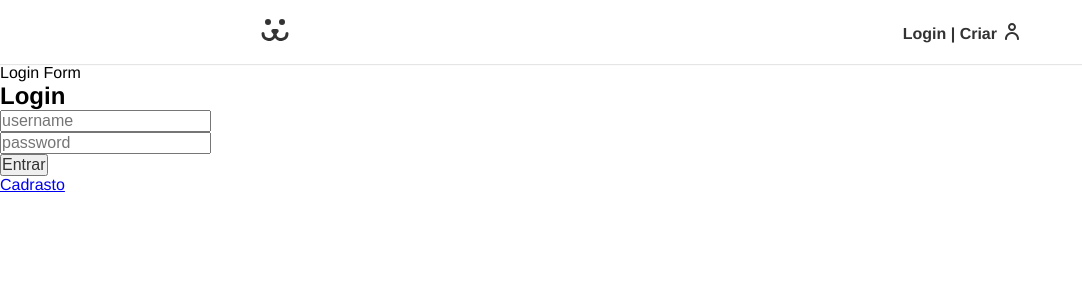
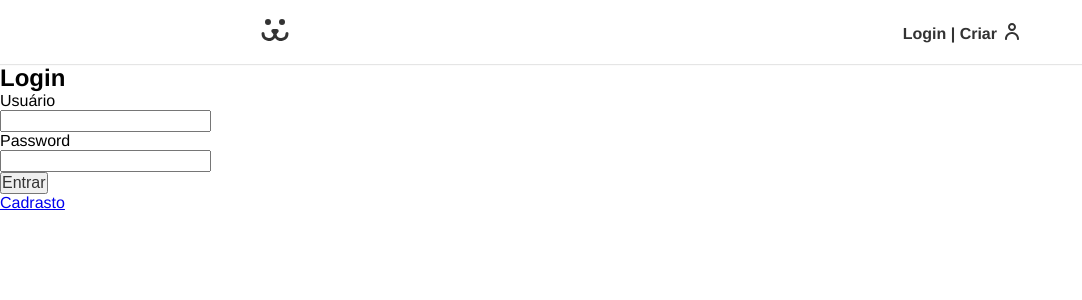
Before and after one commit to anthony-ricardox/Dogs, a React app: page /login in a window 1280 px wide. Shown: the top 300 px of the page, without its empty margins (0-1082 px from the left). Built offline with nearby package versions, Linux system fonts and the light colour scheme; the HTML template or start-up script is replaced by a standard one.

Commit message:
criando components para form

```diff
--- /dev/null
+++ b/src/Components/Forms/Input.jsx
@@ -0,0 +1,13 @@
+import React from "react";
+import styles from "./Input.module.css";
+
+const Input = ({ label, type, name }) => {
+  return (
+    <div>
+      <label htmlFor={name}>{label}</label>
+      <input  type={type} className={styles.input} id={name} name={name}/>
+    </div>
+  );
+};
+
+export default Input;
--- a/src/Components/Login/LoginForm.jsx
+++ b/src/Components/Login/LoginForm.jsx
@@ -1,5 +1,6 @@
 import React from "react";
 import { Link } from "react-router-dom";
+import Input from "../Forms/Input";
 
 const LoginForm = () => {
   const [username, setUsername] = React.useState("");
@@ -7,14 +8,14 @@ const LoginForm = () => {
 
   function handleSubmit(event) {
     event.preventDefault();
-    fetch("https://dogsapi.origamid.dev/json/jwt-auth/v1/token",
-      {
+    fetch("https://dogsapi.origamid.dev/json/jwt-auth/v1/token", {
       method: "POST",
       headers: {
         "Content-Type": "application/json",
       },
       body: JSON.stringify({ username, password }),
-      }).then((response) => {
+    })
+      .then((response) => {
         console.log(response);
         return response.json();
       })
@@ -25,24 +26,13 @@ const LoginForm = () => {
   }
   return (
     <section>
-      <p>Login Form</p>
       <h1>Login</h1>
       <form action="" onSubmit={handleSubmit}>
-        <input
-          type="text"
-          value={username}
-          placeholder="username"
-          onChange={({ target }) => setUsername(target.value)}
-        />
+        <Input type='text' label='Usuário' name='username'/>
+        <Input type='password' label='Password' name='password'/>
 
-        <input
-          type="password"
-          value={password}
-          placeholder="password"
-          onChange={({ target }) => setPassword(target.value)}
-        />
 
-        <button >Entrar</button>
+        <button>Entrar</button>
       </form>
 
       <Link to={"login/criar"}>Cadrasto</Link>
```
Also changed, not shown: src/Components/Forms/Button.jsx (added, +8 -0 lines), src/Components/Forms/Button.module.css (added), src/Components/Forms/Input.module.css (added). Lines whose indentation alone changed are shown as unchanged.
